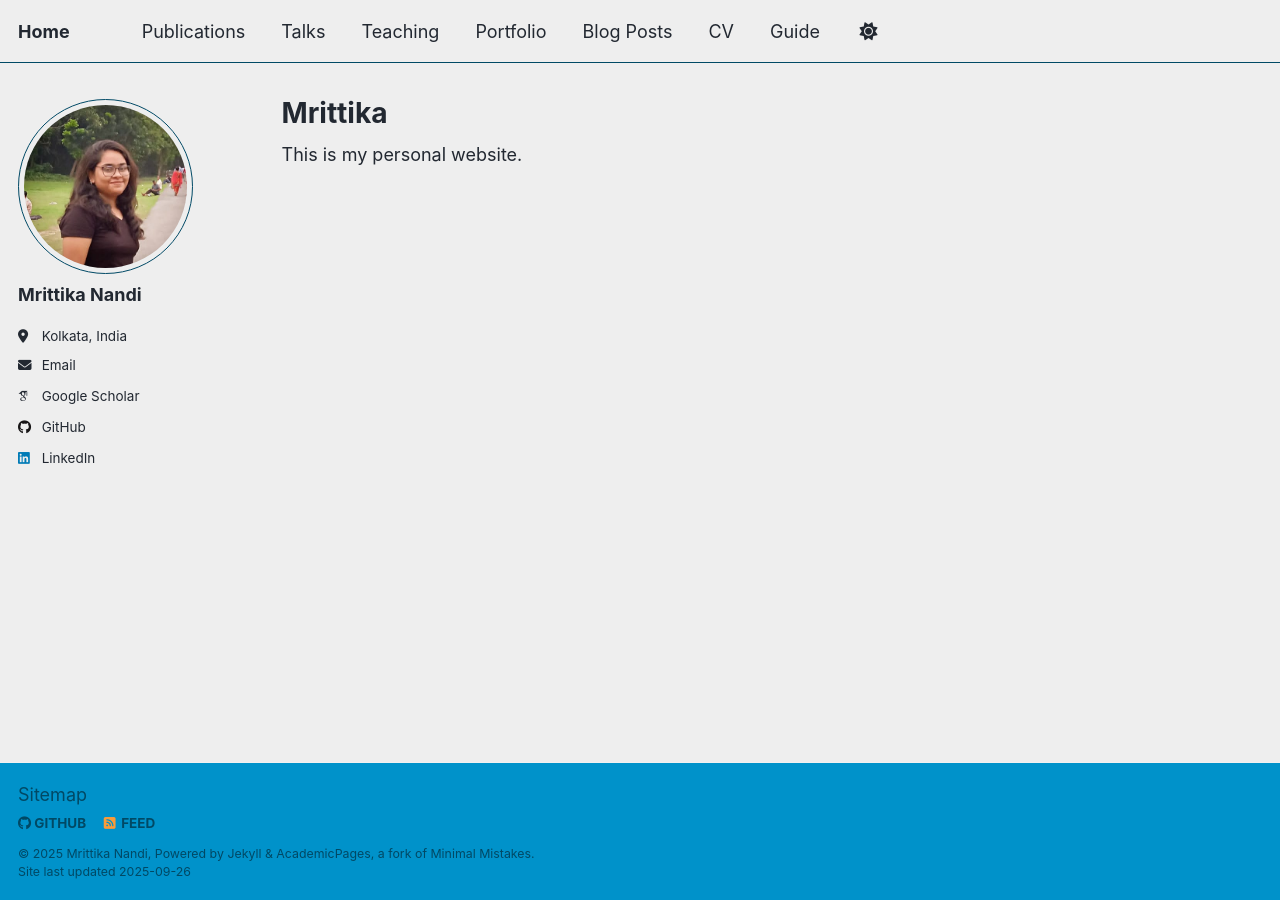
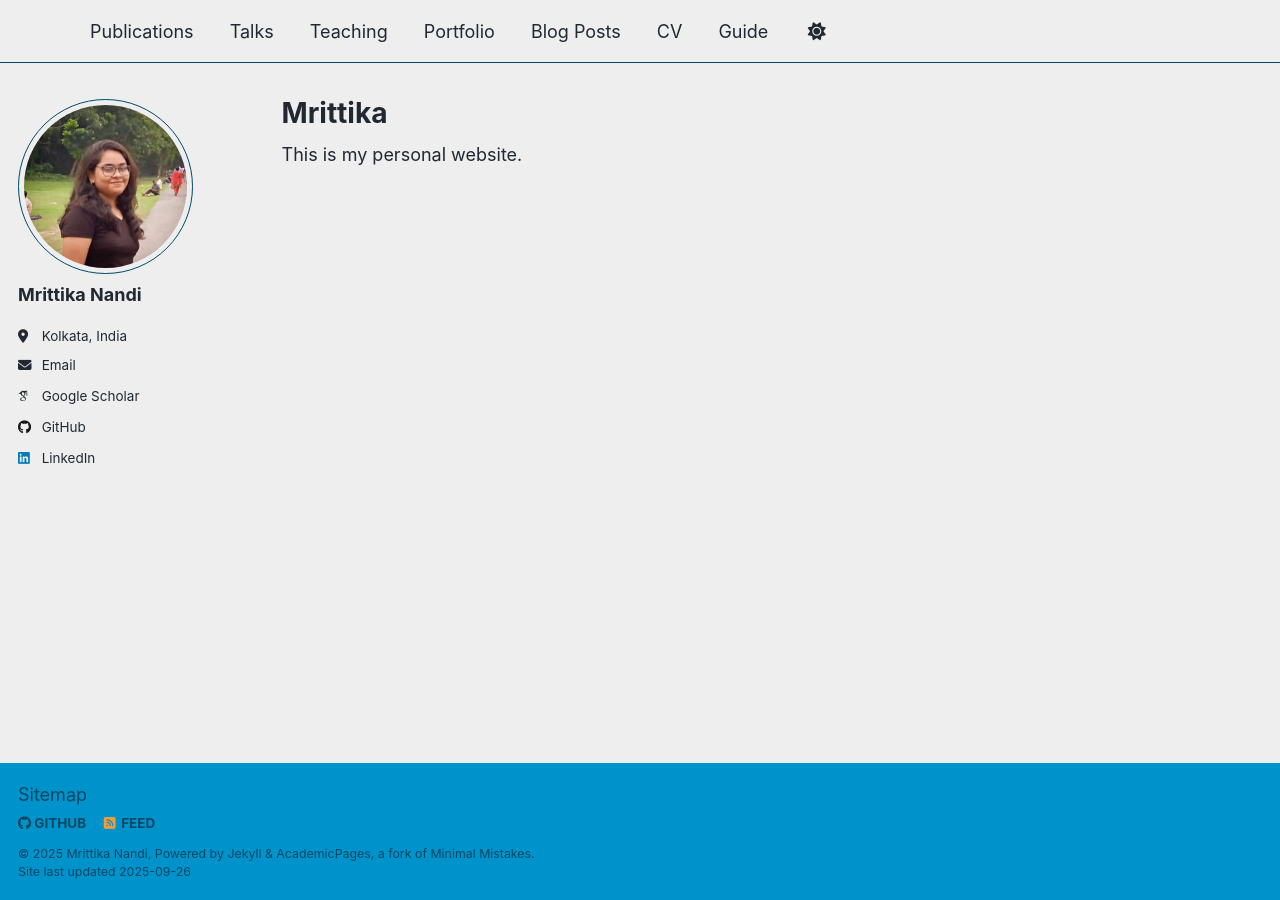
Before and after one commit to MrittikaNandi/mrittikanandi.github.io, a Jekyll site: the page built from _pages/about.md, in a window 1280 px wide. Built offline with Jekyll 4.4.1, drawn with Linux system fonts in a browser that asks for light colours; some web fonts are replaced; a script that is not in the unit is left out.

Commit message:
Update _config.yml

```diff
--- a/_config.yml
+++ b/_config.yml
@@ -9,7 +9,7 @@
 # Basic Site Settings
 locale                   : "IN"
 site_theme               : "air" # Currently available options are "default", "air"
-title                    : "Home"
+title                    : ""
 title_separator          : "-"
 name                     : &name "Mrittika Nandi"
 description              : &description "Mrittika's academic portfolio"   # Update this with a general description of your site, this is the default if not overridden by a page
```
